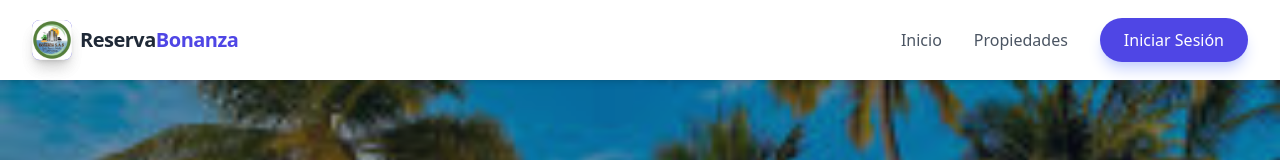
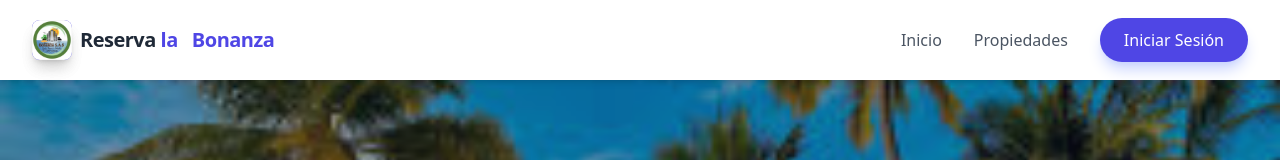
Before and after one commit to bryanreyesat-dotcom/Reserva-la-bonanza, a React (Vite) app: page / in a window 1280 px wide. Shown: the top 160 px of the page. Built offline with nearby package versions, Linux system fonts and the light colour scheme.

Commit message:
configuracion de backend

```diff
--- a/package.json
+++ b/package.json
@@ -10,6 +10,7 @@
     "preview": "vite preview"
   },
   "dependencies": {
+    "@supabase/supabase-js": "^2.89.0",
     "lucide-react": "^0.555.0",
     "react": "^18.3.1",
     "react-dom": "^18.3.1",
--- a/src/components/Navbar.jsx
+++ b/src/components/Navbar.jsx
@@ -26,7 +26,7 @@ const Navbar = ({ user, onLogout }) => {
               />
               </div>
               {/* Texto del logo ajustado ligeramente en móvil */}
-              <span className="font-bold text-lg md:text-xl text-gray-800 tracking-tight">Reserva<span className="text-indigo-600">Bonanza</span></span>
+              <span className="font-bold text-lg md:text-xl text-gray-800 tracking-tight">Reserva<span className="text-indigo-600"> la<span className="text-indigo-600"> &nbsp; Bonanza</span></span></span>
             </Link>
 
             {/* --- B. MENÚ DE ESCRITORIO --- */}
--- /dev/null
+++ b/src/supabaseClient.js
@@ -0,0 +1,14 @@
+import { createClient } from '@supabase/supabase-js'
+
+// 1. Cargamos las variables de entorno que definiste en el paso anterior
+const supabaseUrl = import.meta.env.VITE_SUPABASE_URL
+const supabaseAnonKey = import.meta.env.VITE_SUPABASE_ANON_KEY
+
+// 2. Validación de seguridad para desarrollo
+// Si por alguna razón no las encuentra, te avisa en la consola en lugar de fallar en silencio
+if (!supabaseUrl || !supabaseAnonKey) {
+  console.error('⚠️ ALERTA CRÍTICA: Faltan las variables de entorno de Supabase en .env')
+}
+
+// 3. Creamos y exportamos la única instancia del cliente
+export const supabase = createClient(supabaseUrl, supabaseAnonKey)
```
Also changed, not shown: 2 other files (tests, documents, lock files or other folders).
